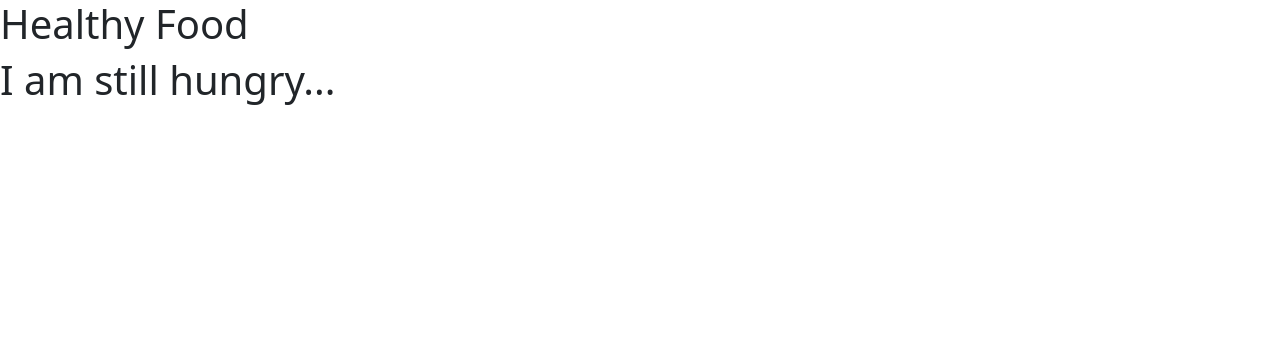
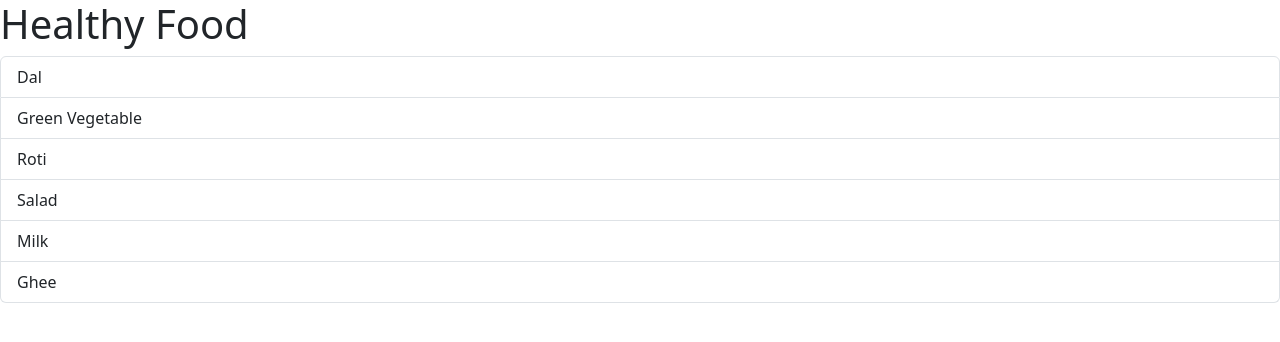
Before and after one commit to uttam8299/react-learn, a React (Vite) app in the folder Fragments/learning-fragments/: page / in a window 1280 px wide. Shown: the top 342 px of the page. Built offline with nearby package versions, Linux system fonts and the light colour scheme.

Commit message:
conditional rendering - logical operator

```diff
--- a/Fragments/learning-fragments/src/App.jsx
+++ b/Fragments/learning-fragments/src/App.jsx
@@ -6,15 +6,14 @@ import "bootstrap/dist/css/bootstrap.min.css";
 import React from "react";
 
 function App() {
-  // let foodItems = ["Dal", "Green Vegetable", "Roti", "Salad", "Milk", "Ghee"];
+  let foodItems = ["Dal", "Green Vegetable", "Roti", "Salad", "Milk", "Ghee"];
 
-  let foodItems = [];
+  // let foodItems = [];
 
   return (
     <>
       <h1>Healthy Food</h1>
-      {foodItems.length == 0 ? <h1>I am still hungry...</h1> : null}
-      {/* null - here value can be any falsy value, falsy value --> null, undefined, empty, NaN, zero */}
+      {foodItems.length == 0 && <h1>I am still hungry...</h1>}
       <ul className="list-group">
         {foodItems.map((item) => (
           <li key={item} className="list-group-item">
```
